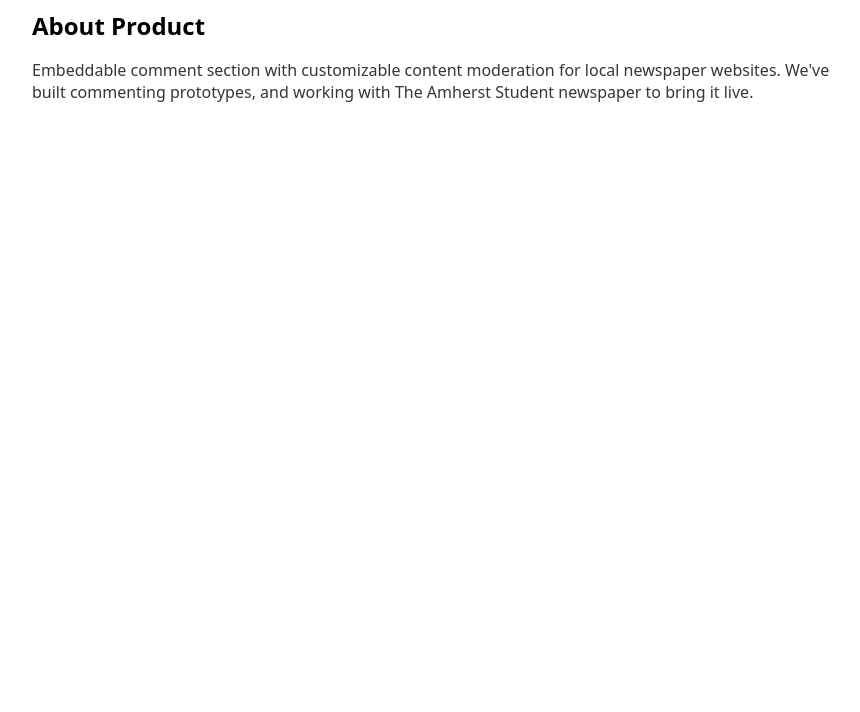
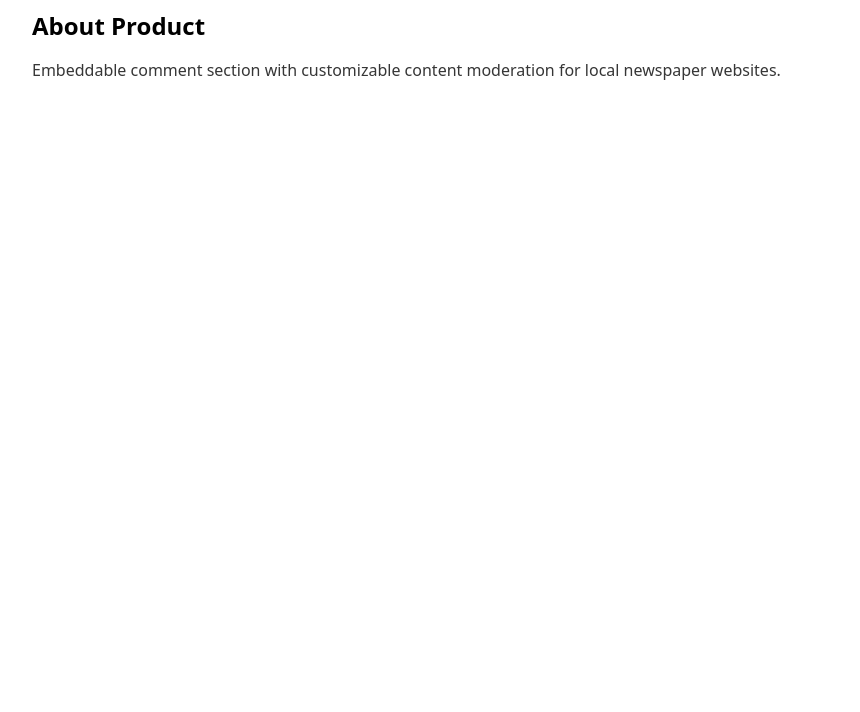
Before and after one commit to Prosegraph/site, a plain HTML site: page index.html in a window 1280 px wide. Shown: the part 88-800 px from the top of the page, without its empty margins (208-1068 px from the left). Drawn offline with nearby package versions, Linux system fonts and the light colour scheme.

Commit message:
Update index.html

```diff
--- a/index.html
+++ b/index.html
@@ -13,7 +13,7 @@
     <h1>Prosegraph</h1>
     <section>
         <h2>About Product</h2>
-        <p>Embeddable comment section with customizable content moderation for local newspaper websites. We've built commenting prototypes, and working with The Amherst Student newspaper to bring it live.</p>
+        <p>Embeddable comment section with customizable content moderation for local newspaper websites.</p>
     </section>
 </main>
 
```
